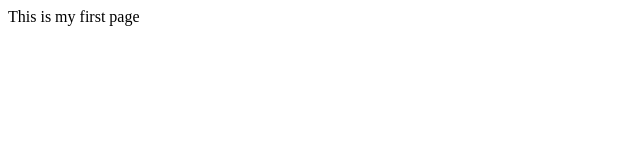
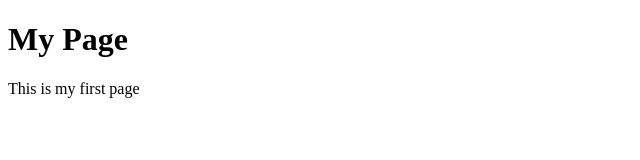
Before and after one commit to OmerLex/Web_Site, a plain HTML site: page index.html in a window 1280 px wide. Shown: the whole page, without its empty margins (0-640 px from the left). Drawn offline with Linux system fonts and the light colour scheme.

Commit message:
added lines

```diff
--- a/index.html
+++ b/index.html
@@ -4,6 +4,7 @@
         <title>HTML</title>
     </head>
     <body>
-        This is my first page
+        <h1>My Page</h1>
+        <p>This is my first page</p>
     </body>
 </html>
```
